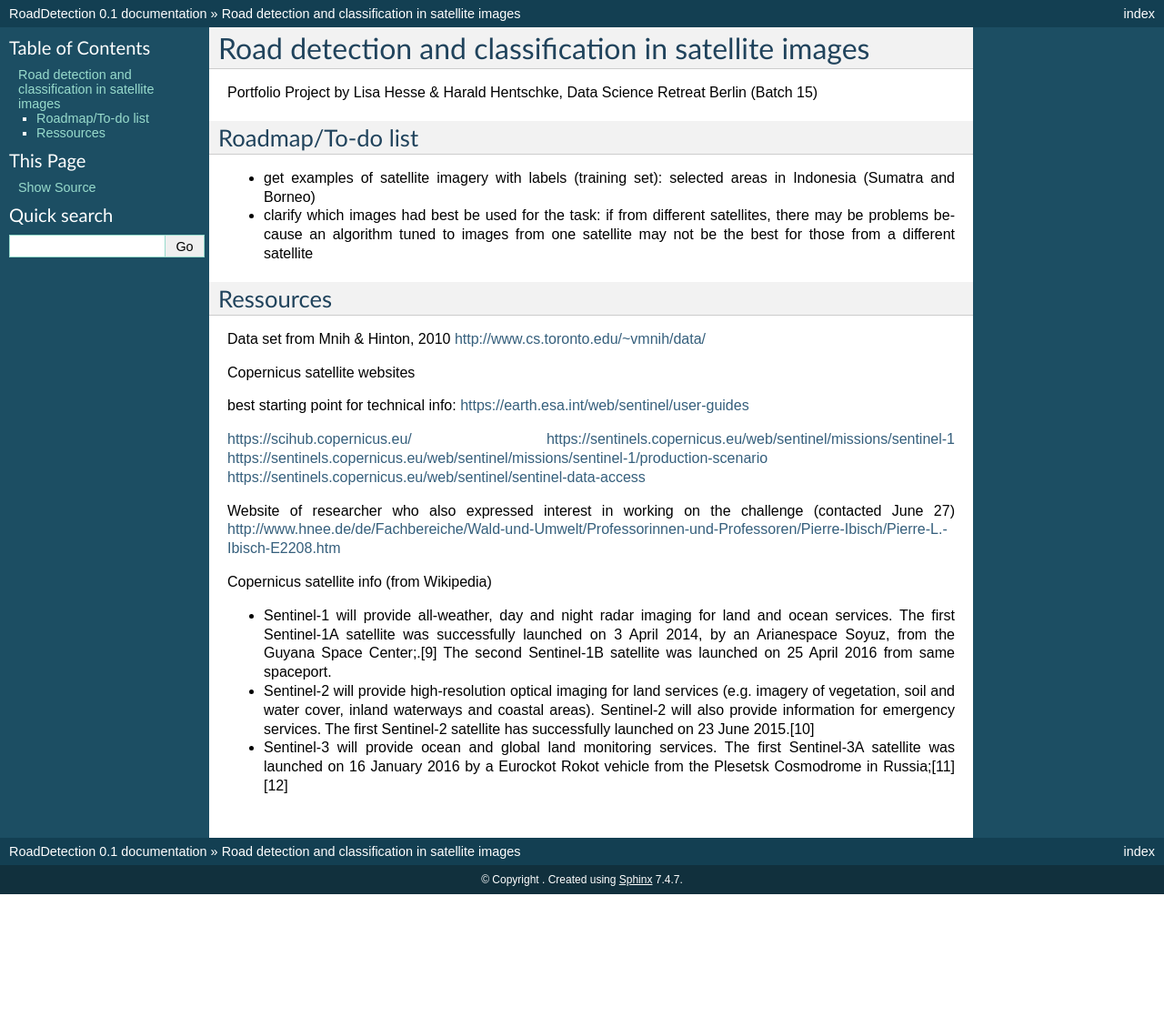
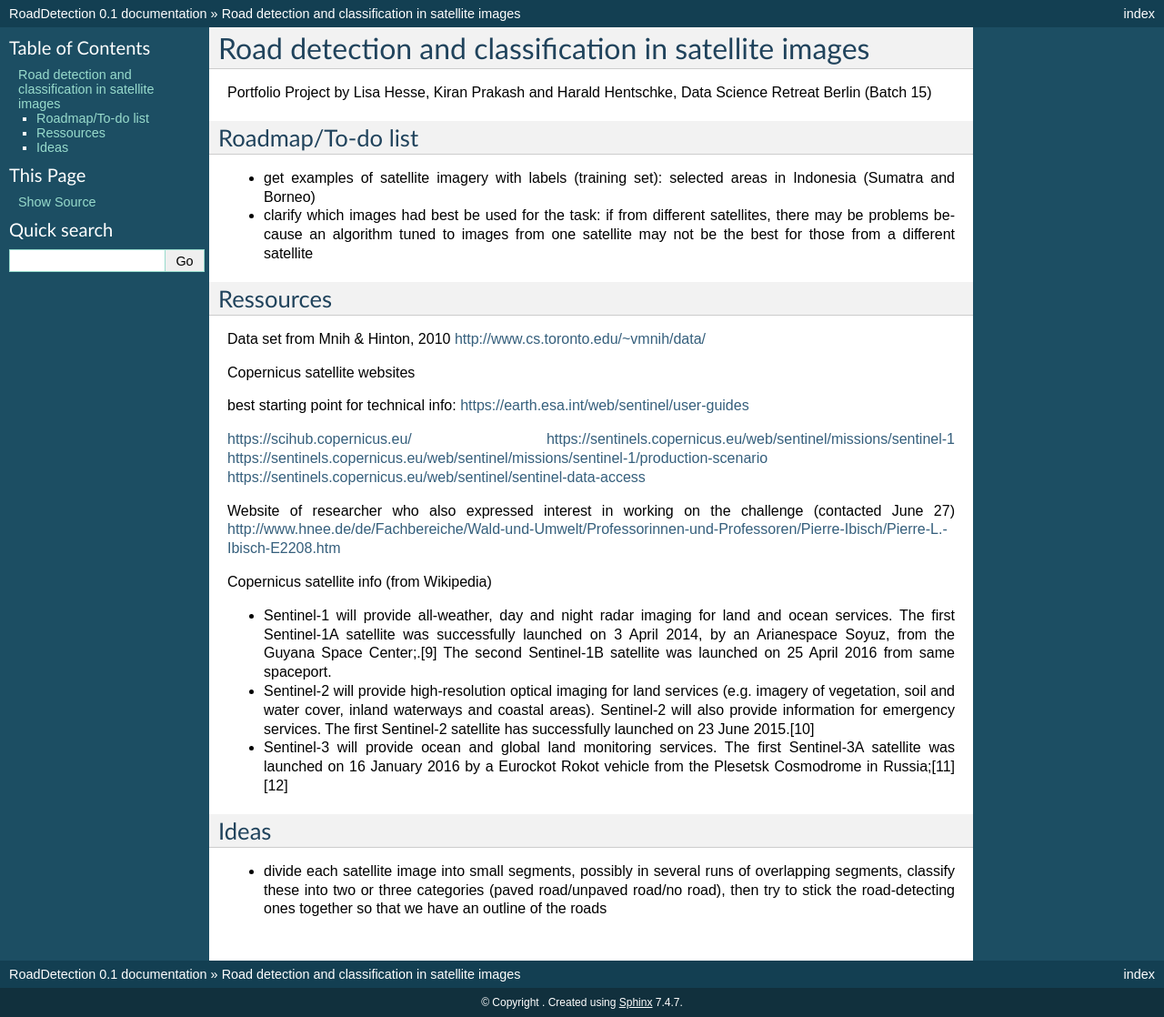
Before and after one commit to BerlinRDT/roaddetection, a Sphinx documentation site: the page built from docs/Roadmap.rst, in a window 1280 px wide. Shown: the whole page at 91% size. Built offline with Sphinx 7.4.7, drawn with Linux system fonts in a browser that asks for light colours; before the commit the page ends 983 px from its top, so only the background shows below that.

Commit message:
adding Kiran & Ideas section to doc/Roadmap.rst

```diff
--- a/docs/Roadmap.rst
+++ b/docs/Roadmap.rst
@@ -1,7 +1,7 @@
 Road detection and classification in satellite images
 =====================================================
 
-Portfolio Project by Lisa Hesse & Harald Hentschke, Data Science Retreat Berlin (Batch 15)
+Portfolio Project by Lisa Hesse, Kiran Prakash and Harald Hentschke, Data Science Retreat Berlin (Batch 15)
 
 Roadmap/To-do list
 ------------------
@@ -32,3 +32,7 @@ Copernicus satellite info (from Wikipedia)
 * Sentinel-1 will provide all-weather, day and night radar imaging for land and ocean services. The first Sentinel-1A satellite was successfully launched on 3 April 2014, by an Arianespace Soyuz, from the Guyana Space Center;.[9] The second Sentinel-1B satellite was launched on 25 April 2016 from same spaceport.
 * Sentinel-2 will provide high-resolution optical imaging for land services (e.g. imagery of vegetation, soil and water cover, inland waterways and coastal areas). Sentinel-2 will also provide information for emergency services. The first Sentinel-2 satellite has successfully launched on 23 June 2015.[10]
 * Sentinel-3 will provide ocean and global land monitoring services. The first Sentinel-3A satellite was launched on 16 January 2016 by a Eurockot Rokot vehicle from the Plesetsk Cosmodrome in Russia;[11][12]
+
+Ideas
+-----
+* divide each satellite image into small segments, possibly in several runs of overlapping segments, classify these into two or three categories (paved road/unpaved road/no road), then try to stick the road-detecting ones together so that we have an outline of the roads
```
